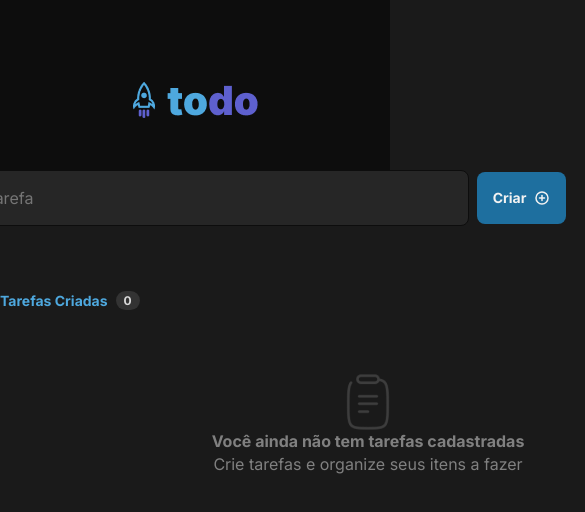
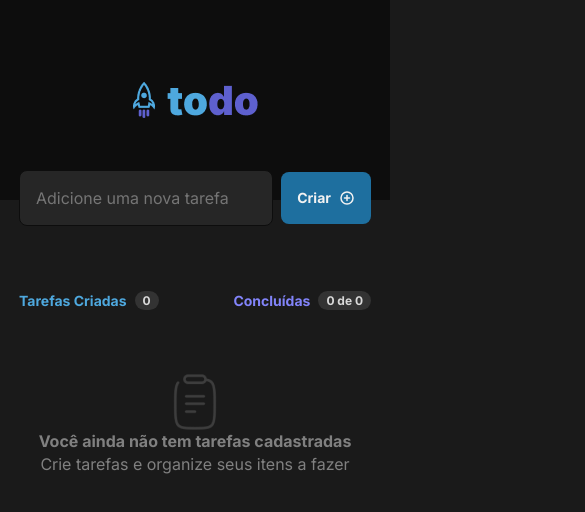
Before and after one commit to NandaPersa/to-do-list, a React (Vite) app: page / in a window 390 px wide. Shown: the top 512 px of the page, 585 px wide, since content can reach past the window. Built offline with nearby package versions, Linux system fonts and the light colour scheme.

Commit message:
feat: responsive

```diff
--- a/src/components/Task/styles.module.css
+++ b/src/components/Task/styles.module.css
@@ -43,8 +43,8 @@
 
 .container svg {
     color: var(--gray-300);
-    width: 22px;
-    height: 24px;
+    min-width: 1.375rem;
+    min-height: 1.5rem;
 }
 
 .checkboxWrapper {
--- a/src/components/TextField/index.tsx
+++ b/src/components/TextField/index.tsx
@@ -29,15 +29,14 @@ const TextField = ({setTasks, tasks}: Props) => {
     }
   return(
     <form onSubmit={handleCreateTask}  className={styles.container}>
-        <div>
           <input
           placeholder='Adicione uma nova tarefa'
           className={styles.input}
           name='task'
           value={newTask}
           onChange={(e) => setNewTask(e.target.value)}
+          autoComplete='off'
           />
-        </div>
         <button type='submit' className={styles.button}>Criar <PlusCircle weight='bold' /></button>
     </form>
   );
--- a/src/components/TextField/styles.module.css
+++ b/src/components/TextField/styles.module.css
@@ -1,15 +1,22 @@
 .container {
-    width: 100%;
+    width: 46rem;
     display: flex;
     align-items: center;
-    justify-content: center;
+    margin: 2rem auto;
     margin-top: -30px;
     column-gap: 8px;
 
+    @media (max-width: 768px) {
+        width: 30rem;
+    };
+
+    @media (max-width: 500px) {
+        width: 22rem;
+    }
 }
 
 .input {
-    width: 645px;
+    width: 90%;
     border-radius: 8px;
     border: 1px solid var(--gray-700);
     background: var(--gray-500);
--- a/src/styles.module.css
+++ b/src/styles.module.css
@@ -1,7 +1,15 @@
 .container {
-    width: 736px;
+    width: 46rem;
     margin: 2rem auto;
     margin-top: 65px;
+
+    @media (max-width: 768px) {
+        width: 30rem;
+    };
+
+    @media (max-width: 500px) {
+        width: 22rem;
+    };
 }
 
 .headerList {
```
Also changed, not shown: src/App.tsx (indentation only).
